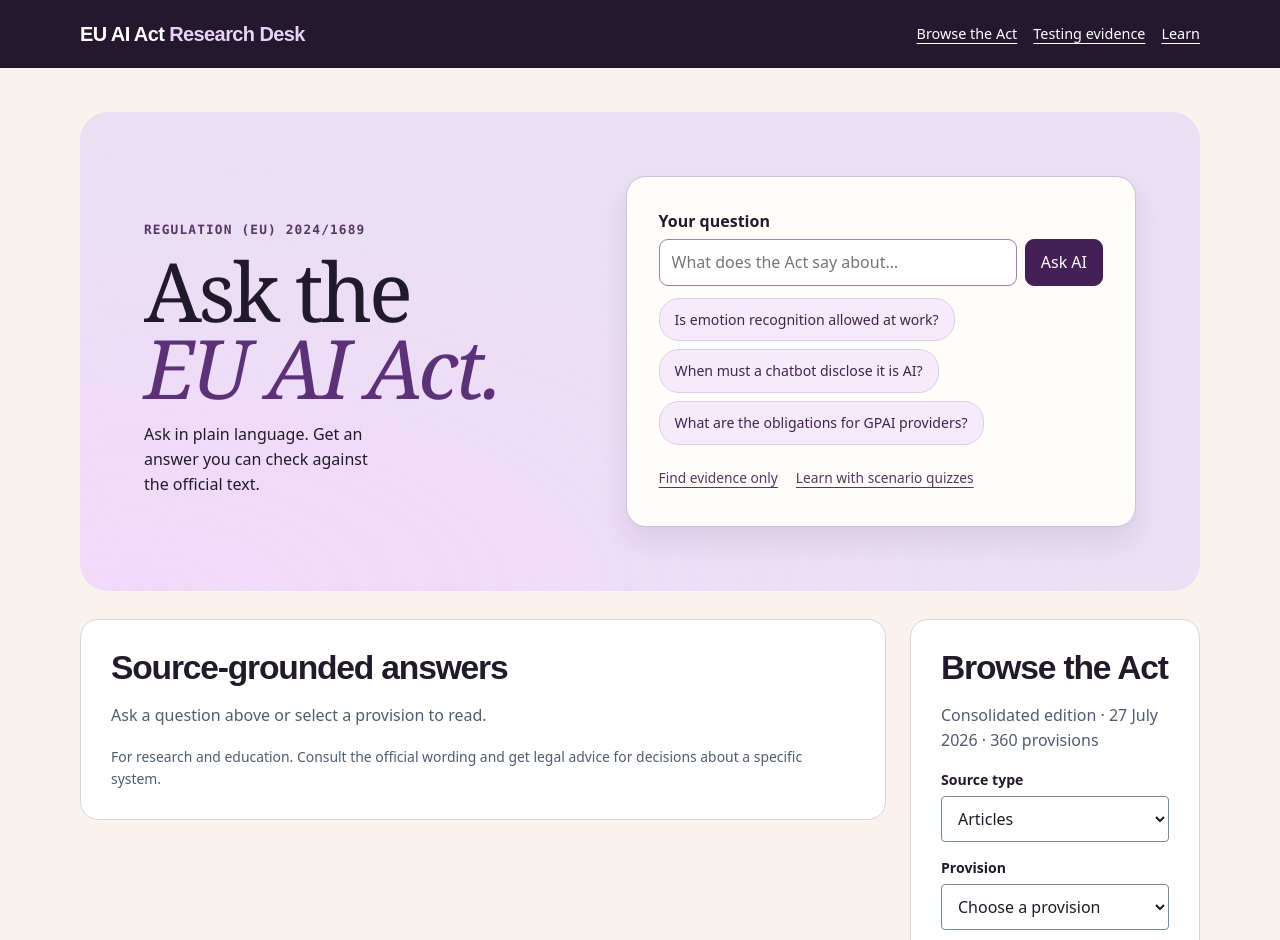
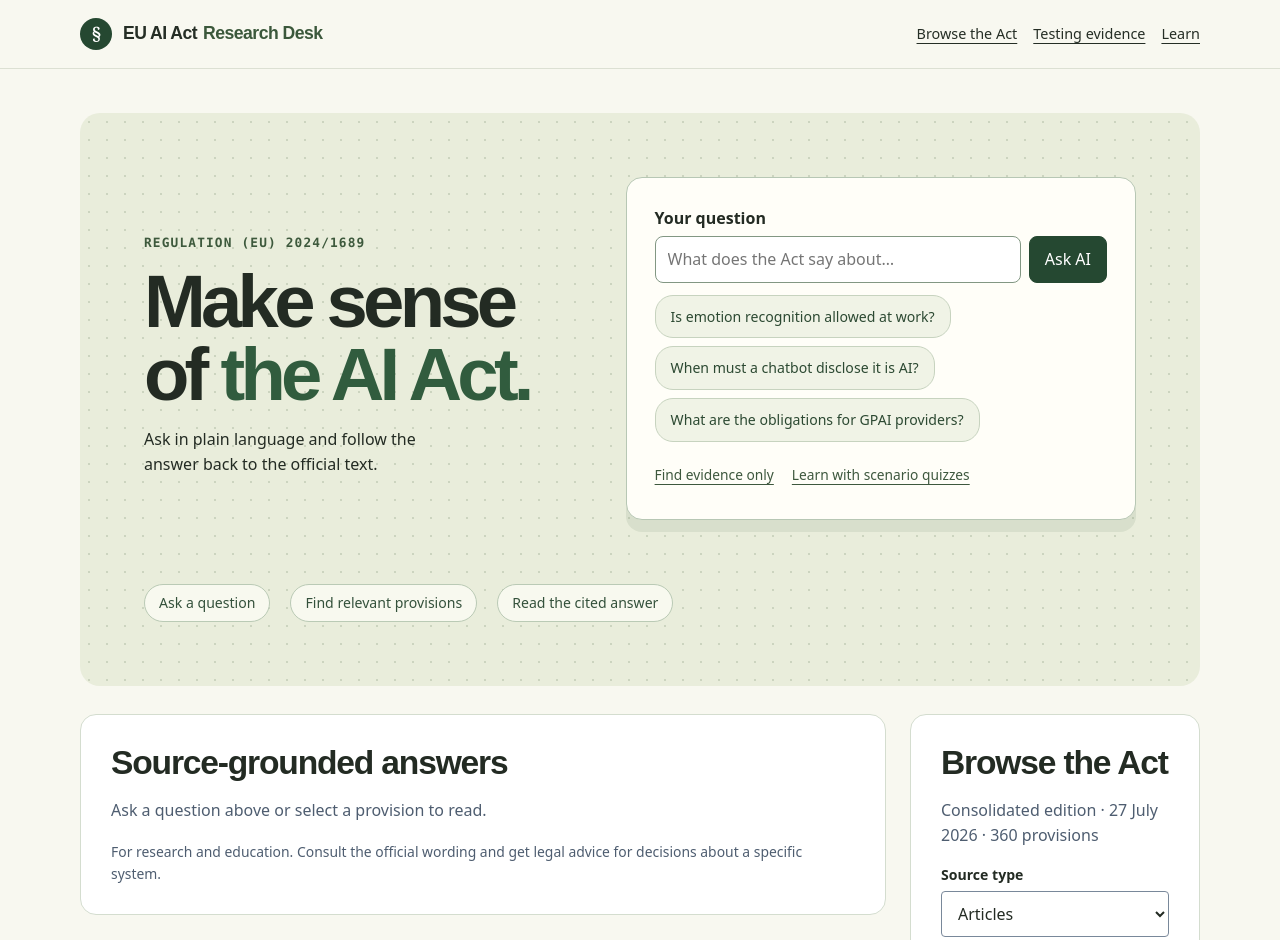
Before and after one commit to zinaelnahel/eu-ai-act-research-desk, a plain HTML site: page public/eu-ai-act/index.html in a window 1280 px wide. Shown: the top 940 px of the page. Drawn offline with Linux system fonts and the light colour scheme.

Commit message:
Refresh the Research Desk and refine answer qualification

```diff
--- a/eu-ai-act/rag-cases.json
+++ b/eu-ai-act/rag-cases.json
@@ -5,7 +5,7 @@
     "source": "art_5",
     "phrases": [
       "at work|workplace|workers?",
-      "prohibit|ban|not (allowed|permitted)",
+      "prohibit|ban|not (allowed|permitted)|may not be used",
       "medical",
       "safety"
     ],
@@ -45,6 +45,7 @@
     "id": "hiring",
     "question": "Where does the Act list AI for screening candidates?",
     "source": "anx_III",
+    "optionalSources": {"art_6": "The general classification rule supports the high-risk designation, while Annex III lists candidate screening."},
     "phrases": [
       "recruit|employment|candidate"
     ],
@@ -78,7 +79,7 @@
     "id": "school-exception",
     "question": "Could a school use AI to infer pupils’ emotions?",
     "source": "art_5",
-    "phrases": ["school|education", "prohibit|ban|not (allowed|permitted)", "medical", "safety"],
+    "phrases": ["school|education", "prohibit|ban|not (allowed|permitted)|may not be used", "medical", "safety"],
     "forbidden": ["allowed (?:at|in) school.{0,20}(?:except|unless)", "(?:permitted|allowed) for discipline"],
     "draft": "The Act prohibits AI used to infer emotions in schools, except for systems intended for medical or safety reasons."
   },
--- a/eu-ai-act/rag-eval.mjs
+++ b/eu-ai-act/rag-eval.mjs
@@ -13,6 +13,7 @@ export function scoreRag(fixture, result) {
   const missing = (fixture.phrases || []).filter(pattern => !new RegExp(pattern, 'i').test(text));
   const contradictions = (fixture.forbidden || []).filter(pattern => new RegExp(pattern, 'i').test(text));
   const required = fixture.sources || (fixture.source ? [fixture.source] : []);
+  const allowed = new Set([...required, ...Object.keys(fixture.optionalSources || {})]);
   for (const [source, patterns] of Object.entries(fixture.sourcePhrases || {})) {
     const citedText = claims.filter(claim => claim.sourceId === source).map(claim => claim.text).join(' ');
     missing.push(...patterns.filter(pattern => !new RegExp(pattern, 'i').test(citedText)));
@@ -28,7 +29,7 @@ export function scoreRag(fixture, result) {
   const passed = required.length
     ? status === 'answered' && required.every(id => sourceIds.includes(id)) &&
       missing.length === 0 && contradictions.length === 0 && invalidCitations === 0 &&
-      sourceIds.every(id => required.includes(id) && retrievedIds.includes(id)) && [2, 3].includes(metrics.modelCalls)
+      sourceIds.every(id => allowed.has(id) && retrievedIds.includes(id)) && [2, 3].includes(metrics.modelCalls)
     : status === 'abstained' && claims.length === 0 && metrics.modelCalls === 0;
   return {case: fixture.id, expectedSources: required, status, sourceIds, missing, contradictions, invalidCitations,
     passed, latencyMs: metrics.latencyMs, modelCalls: metrics.modelCalls};
--- a/public/eu-ai-act/desk.css
+++ b/public/eu-ai-act/desk.css
@@ -61,37 +61,42 @@ footer { padding-block: 25px 35px; font-size: .87rem; color: #4e5d70; }
 table { width: 100%; border-collapse: collapse; }
 td, th { text-align: left; padding: 10px; border-bottom: 1px solid #ccd4df; vertical-align: top; }
 .table-wrap { overflow: auto; }
-.assistant-home { color: #211a2a; background: #f8f4ed; }
-.assistant-home .masthead { background: #24182e; border-bottom: 0; }
-.assistant-home .wordmark span { color: #e8d3f8; }
+.assistant-home { color: #232b23; background: #f8f8f0; }
+.assistant-home .masthead { color: #252e25; background: #f8f8f0; border-bottom: 1px solid #dce0d3; }
+.assistant-home .wordmark { display: inline-flex; align-items: center; gap: 6px; font-size: 1.1rem; }
+.assistant-home .wordmark span { color: #3b583b; }
+.assistant-home .wordmark .desk-mark { display: inline-grid; place-items: center; width: 32px; height: 32px; margin-right: 5px; border-radius: 50%; background: #254831; color: white; font-family: Georgia, serif; }
+.assistant-home nav a { text-decoration-thickness: 1px; }
 .assistant-home .intro {
   display: grid;
   grid-template-columns: minmax(0, .9fr) minmax(0, 1.1fr);
   align-items: center;
   gap: clamp(20px, 5vw, 66px);
-  padding: clamp(24px, 5vw, 70px);
+  padding: clamp(22px, 5vw, 64px);
   margin-top: clamp(16px, 4vw, 44px);
   border: 0;
-  border-radius: 28px;
-  background: radial-gradient(ellipse at 5% 100%, #f2d9fb, transparent 65%), #e9e0f4;
+  border-radius: 20px;
+  background: radial-gradient(#7c907244 1px, transparent 1px) 0 0 / 18px 18px, #e9eddb;
 }
-.desk-heading .kicker { color: #573665; }
-.desk-heading h1 { font: 400 clamp(2.65rem, 6.4vw, 5.9rem)/.94 Georgia, serif; }
-.desk-heading em { color: #5c3177; font-weight: 400; }
-.desk-heading > p:last-child { max-width: 26ch; margin-bottom: 0; }
-.desk-composer { background: #fffdf9; border: 1px solid #d2bedc; padding: clamp(14px, 3vw, 32px); border-radius: 20px; box-shadow: 0 14px 26px #37214318; }
+.desk-heading .kicker { color: #3d593c; }
+.desk-heading h1 { font: 700 clamp(2.5rem, 5.8vw, 5rem)/.98 var(--display); letter-spacing: -.064em; max-width: 11ch; }
+.desk-heading em { color: #315c3e; font-style: normal; }
+.desk-heading > p:last-child { max-width: 33ch; margin-bottom: 0; }
+.desk-composer { background: #fffef8; border: 1px solid #b7c7b4; padding: clamp(14px, 3vw, 28px); border-radius: 16px; box-shadow: 0 12px 0 #64816420; }
 .desk-composer form { margin-top: 0; }
 .desk-composer label { font-size: 1rem; }
-.desk-composer input { border-color: #9b82ab; border-radius: 9px; }
-.desk-composer #ask { background: #452057; border-color: #452057; border-radius: 9px; }
-.desk-composer #ask:hover { background: #5e2e76; }
-.desk-composer .examples button { background: #f5ebfa; color: #40254d; border-color: #e0cce8; border-radius: 20px; text-align: left; }
-.desk-composer .examples button:hover { background: #ebd9f3; }
+.desk-composer input { border-color: #829783; border-radius: 8px; }
+.desk-composer #ask { background: #254831; border-color: #254831; border-radius: 8px; }
+.desk-composer #ask:hover { background: #396345; }
+.desk-composer .examples button { background: #f0f3e6; color: #2c4932; border-color: #c7d3bf; border-radius: 18px; text-align: left; }
+.desk-composer .examples button:hover { background: #e1ead8; }
 .desk-secondary { display: flex; flex-wrap: wrap; align-items: center; gap: 8px 18px; margin-top: 16px; font-size: .86rem; }
-.desk-secondary button, .desk-secondary a { color: #573665; background: transparent; text-decoration: underline; text-underline-offset: 4px; padding: 6px 0; border: 0; }
-.assistant-home .research, .assistant-home aside, .assistant-home .verification { border-color: #ded0e2; border-radius: 18px; }
+.desk-secondary button, .desk-secondary a { color: #3e583e; background: transparent; text-decoration: underline; text-underline-offset: 4px; padding: 6px 0; border: 0; }
+.desk-flow { display: flex; flex-wrap: wrap; align-items: center; gap: 8px 20px; grid-column: 1 / -1; padding: 0; margin: 0; list-style: none; font-size: .88rem; color: #34513b; }
+.desk-flow li { background: #f8f9ef; border: 1px solid #bacab5; border-radius: 24px; padding: 7px 14px; }
+.assistant-home .research, .assistant-home aside, .assistant-home .verification { border-color: #d4ddcf; border-radius: 16px; }
 .assistant-home .research { align-self: start; }
-.assistant-home .asked-question, .assistant-home .generated-answer { border-color: #795193; background: #f7effa; border-radius: 8px; padding: 14px 18px; }
+.assistant-home .asked-question, .assistant-home .generated-answer { border-color: #568462; background: #eef4e9; border-radius: 8px; padding: 14px 18px; }
 @media (max-width: 790px) {
   .assistant-home .intro { grid-template-columns: minmax(0, 1fr); }
 }
--- a/public/eu-ai-act/index.html
+++ b/public/eu-ai-act/index.html
@@ -12,7 +12,7 @@
 <body class="assistant-home">
   <header class="masthead">
     <div class="wrap top">
-      <a class="wordmark" href="./index.html">EU AI Act <span>Research Desk</span></a>
+      <a class="wordmark" href="./index.html"><span class="desk-mark" aria-hidden="true">§</span> EU AI Act <span>Research Desk</span></a>
       <nav aria-label="Main navigation"><a href="#library">Browse the Act</a><a href="#verification">Testing evidence</a><a href="./learn.html">Learn</a></nav>
     </div>
   </header>
@@ -20,8 +20,8 @@
     <section class="intro" aria-labelledby="desk-title">
       <div class="desk-heading">
         <p class="kicker">REGULATION (EU) 2024/1689</p>
-        <h1 id="desk-title">Ask the<br><em>EU AI Act.</em></h1>
-        <p>Ask in plain language. Get an answer you can check against the official text.</p>
+        <h1 id="desk-title">Make sense of <em>the AI Act.</em></h1>
+        <p>Ask in plain language and follow the answer back to the official text.</p>
       </div>
       <div class="desk-composer">
       <form id="question-form">
@@ -38,6 +38,11 @@
         <a href="./learn.html">Learn with scenario quizzes</a>
       </div>
       </div>
+      <ol class="desk-flow" aria-label="How answers are researched">
+        <li>Ask a question</li>
+        <li>Find relevant provisions</li>
+        <li>Read the cited answer</li>
+      </ol>
     </section>
     <div class="workbench">
       <section class="research" aria-labelledby="answer-title">
```
Also changed, not shown: eu-ai-act/rag.mjs (+7 -3 lines).
